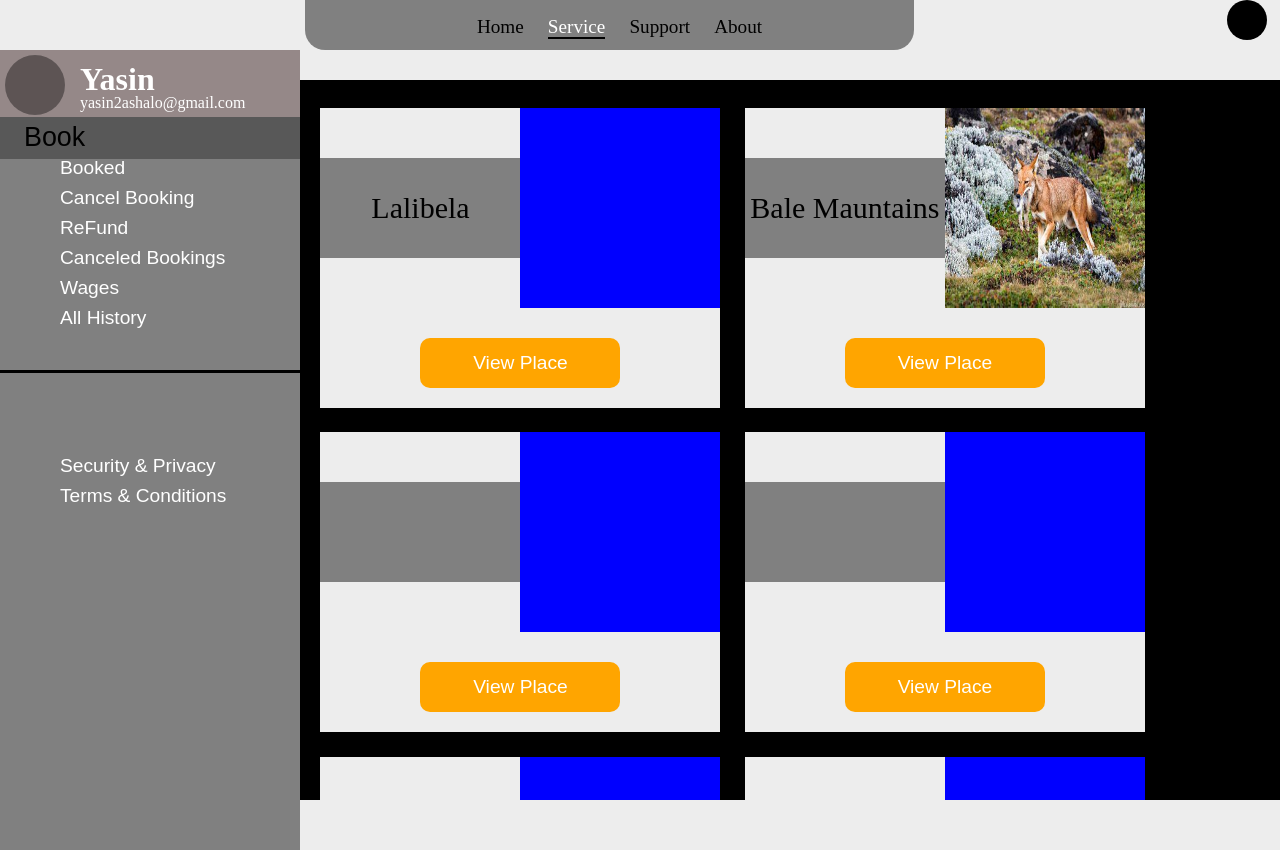
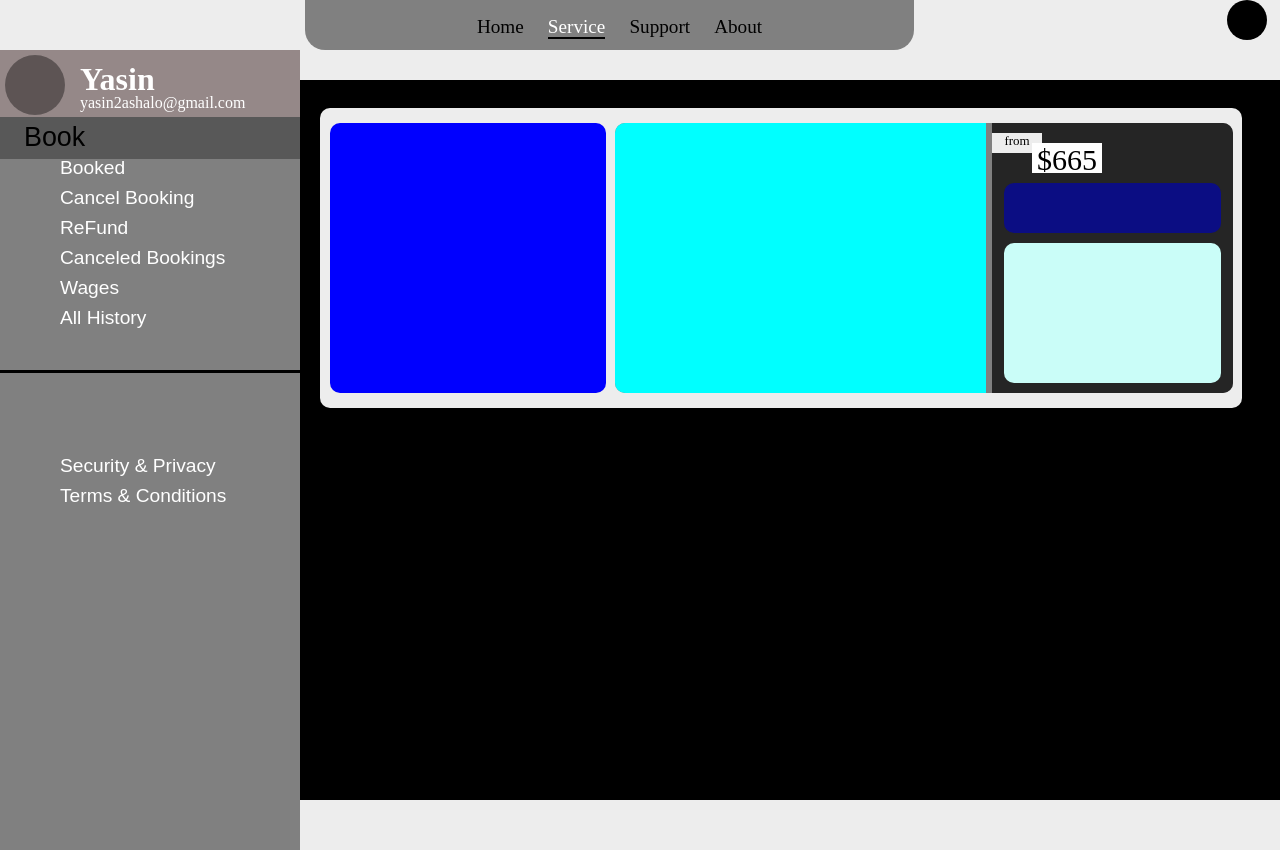
Before and after one commit to Yasin5949/TravelCraft, a PHP site: page /HTMLPages/Service.html in a window 1280 px wide. Run offline with PHP 8.4, Linux system fonts and the light colour scheme.

Commit message:
Starting The Backend

```diff
--- a/CSS/Service.css
+++ b/CSS/Service.css
@@ -272,21 +272,27 @@ body{
     margin-right:2%;
     margin-top:2%;
     display:inline-block;
-    width:400px;
+    width:90%;
     height:300px;
+    border-radius:10px;
     background:#ededed
 }
 .displayContainer .placeHolder .placeImage{
     position:absolute;
-    right:0;
-    width:200px;
-    height:200px;
+    top:5%;
+    left:1%;
+    width:30%;
+    height:90%;
     background:blue;
+    border-radius:10px;
     transition:0.3s linear;
+    overflow: hidden;
 }
 .displayContainer .placeHolder .placeImage:hover{
     width:100%;
     height:100%;
+    left:0;
+    top:0;
     z-index:2;
 }
 .displayContainer .placeHolder .placeImage img{
@@ -295,18 +301,72 @@ body{
 }
 .displayContainer .placeHolder .placeName{
     position:absolute;
-    top:50px;
-    width:200px;
-    height:100px;
+    top:5%;
+    right:1%;
+    width:67%;
+    height:90%;
     font-size: 30px;
     text-align: center;
     align-content: center;
+    border-radius:10px;
+    overflow: hidden;
     background:grey;
+}
+.displayContainer .placeHolder .placeName .description{
+    position:absolute;
+    top:0;
+    left:0;
+    width:60%;
+    height:100%;
+    background:cyan;
+}
+.displayContainer .placeHolder .placeName  .pricing{
+    position:absolute;
+    right:0;
+    top:0;
+    width:39%;
+    height:100%;
+    background:#252525;
+}
+.displayContainer .placeHolder .placeName  .pricing .phrase{
+    position:absolute;
+    top:10px;
+    width:50px;
+    height:20px;
+    text-align: center;
+    font-size: small;
+    background:#ededed;
+}
+.displayContainer .placeHolder .placeName .priceAmount{
+    position:absolute;
+    top:20px;
+    left:40px;
+    width:70px;
+    height:30px;
+    background:white;
+}
+.displayContainer .placeHolder .placeName  .pricing .initialPrice{
+    position:absolute;
+    top:60px;
+    left:5%;
+    width:90%;
+    height:50px;
+    border-radius:10px;
+    background:#0b0d83;
+}
+.displayContainer .placeHolder .placeName .guidContainer{
+    position:absolute;
+    bottom:10px;
+    left:5%;
+    width:90%;
+    height:140px;
+    border-radius:10px;
+    background:#cafdf8;
 }
 .displayContainer .placeHolder button{
     position:absolute;
-    bottom:20px;
-    left:calc(50% - 100px);
+    bottom:2%;
+    right:5%;
     width:200px;
     height:50px;
     font-size: larger;
--- a/HTMLPages/Home.html
+++ b/HTMLPages/Home.html
@@ -145,6 +145,7 @@
 
     </div>
 </div>
+<div class="moreInfo"></div>
 <script type="module" src="../Javascripts/Home.js"></script>
 </body>
 </html>
--- a/HTMLPages/Service.html
+++ b/HTMLPages/Service.html
@@ -31,7 +31,7 @@
             </div>
             <button class="service selected">Book</button>
             <button class="service " onclick="Book();">Booked</button>
-            <button class="service">Cancel Booking</button>
+            <button class="service" onclick="Role();">Cancel Booking</button>
             <button class="service">ReFund</button>
             <button class="service">Canceled Bookings</button>
             <button class="service">Wages</button>
@@ -44,69 +44,17 @@
     </div>
     <div class="displayContainer">
         <div class="placeHolder">
+            <div class="placeName">
+                <div class="description"></div>
+                <div class="pricing">
+                    <div class="phrase">from</div>
+                    <div class="priceAmount">$665</div>
+                    <div class="initialPrice"></div>
+                    <div class="guidContainer"></div>
+                </div>
+            </div>
             <div class="placeImage"></div>
-            <div class="placeName">Lalibela</div>
-            <button>View Place</button>
         </div>
-        <div class="placeHolder">
-            <div class="placeImage">
-                <img src="../images/baleM.jpg" alt="">
-            </div>
-            <div class="placeName">Bale Mauntains</div>
-            <button>View Place</button>
-        </div>
-        <div class="placeHolder">
-            <div class="placeImage"></div>
-            <div class="placeName"></div>
-            <button>View Place</button>
-        </div>
-        <div class="placeHolder">
-            <div class="placeImage"></div>
-            <div class="placeName"></div>
-            <button>View Place</button>
-        </div>
-        <div class="placeHolder">
-            <div class="placeImage"></div>
-            <div class="placeName"></div>
-            <button>View Place</button>
-        </div>
-        <div class="placeHolder">
-            <div class="placeImage"></div>
-            <div class="placeName"></div>
-            <button>View Place</button>
-        </div>
-        <div class="placeHolder">
-            <div class="placeImage"></div>
-            <div class="placeName"></div>
-            <button>View Place</button>
-        </div>
-        <div class="placeHolder">
-            <div class="placeImage"></div>
-            <div class="placeName"></div>
-            <button>View Place</button>
-        </div>
-        <div class="placeHolder">
-            <div class="placeImage"></div>
-            <div class="placeName"></div>
-            <button>View Place</button>
-        </div>
-        <div class="placeHolder">
-            <div class="placeImage"></div>
-            <div class="placeName"></div>
-            <button>View Place</button>
-        </div>
-        <div class="placeHolder">
-            <div class="placeImage"></div>
-            <div class="placeName"></div>
-            <button>View Place</button>
-        </div>
-        <div class="placeHolder">
-            <div class="placeImage"></div>
-            <div class="placeName"></div>
-            <button>View Place</button>
-        </div>
-
-
     </div>
     <script src="../javascripts/Service.js"></script>
 </body>
--- a/Javascripts/Service.js
+++ b/Javascripts/Service.js
@@ -77,3 +77,12 @@ function Book(){
         </div>
     `;
 }
+function Role(){
+    fetch('../Backend/htmlGenerate.php')
+    .then(res=>res.json())
+    .then(data=>{
+        document.querySelector('.operationContainer').innerHTML=`
+            <p>${data.Role}</p>
+        `;
+    })
+}
```
Also changed, not shown: Backend/htmlGenerate.php (added, +10 -0 lines), CSS/Home.css (+7 -0 lines).
